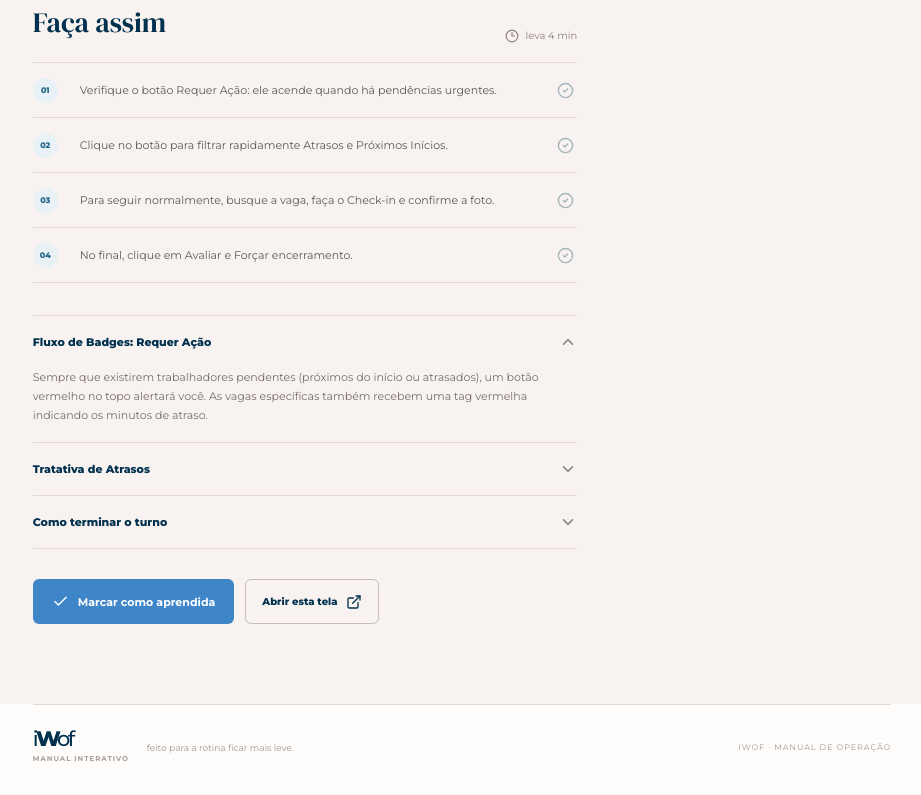
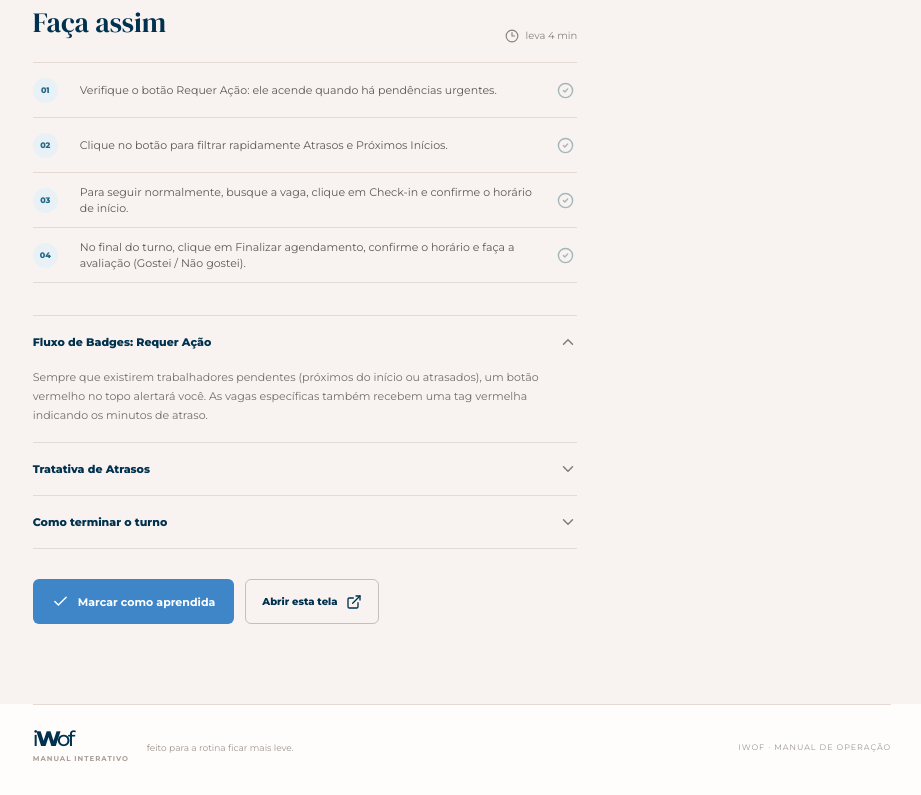
Before and after one commit to brenoowesley/manual-iwof-admin, a React (Vite) app in the folder client/: page / in a window 1280 px wide. Shown: the part 2488-3283 px from the top of the page, without its empty margins (313-1234 px from the left). Built offline with nearby package versions, Linux system fonts and the light colour scheme.

Commit message:
Update Dashboard with new checkout and evaluation flow

```diff
--- a/client/src/pages/Home.tsx
+++ b/client/src/pages/Home.tsx
@@ -53,12 +53,12 @@ const modules: Module[] = [
     icon: LayoutDashboard,
     route: "/",
     duration: "4 min",
-    steps: ["Verifique o botão Requer Ação: ele acende quando há pendências urgentes.", "Clique no botão para filtrar rapidamente Atrasos e Próximos Inícios.", "Para seguir normalmente, busque a vaga, faça o Check-in e confirme a foto.", "No final, clique em Avaliar e Forçar encerramento."],
+    steps: ["Verifique o botão Requer Ação: ele acende quando há pendências urgentes.", "Clique no botão para filtrar rapidamente Atrasos e Próximos Inícios.", "Para seguir normalmente, busque a vaga, clique em Check-in e confirme o horário de início.", "No final do turno, clique em Finalizar agendamento, confirme o horário e faça a avaliação (Gostei / Não gostei)."],
     tip: "Deixe o sistema atuar como seu co-piloto. Se houver o botão vermelho Requer Ação, trate essas urgências primeiro antes de verificar o restante da operação.",
     details: [
       { title: "Fluxo de Badges: Requer Ação", body: "Sempre que existirem trabalhadores pendentes (próximos do início ou atrasados), um botão vermelho no topo alertará você. As vagas específicas também recebem uma tag vermelha indicando os minutos de atraso." },
       { title: "Tratativa de Atrasos", body: "Ao clicar em Requer Ação, você verá uma tela limpa, categorizada. Lá, você pode contatar rapidamente o profissional ou registrar a Falta, o que pode bloquear o trabalhador por 15 dias." },
-      { title: "Como terminar o turno", body: "Depois que o trabalho acabar, clique em Avaliar, dê uma nota de 1 a 5 com uma observação curta e confirme. Em seguida, clique em Forçar encerramento para fechar as horas." },
+      { title: "Como terminar o turno", body: "Ao final, clique em Finalizar agendamento e confirme o horário de término. Em seguida, o sistema abrirá a tela de avaliação, onde você pode marcar Gostei, Não gostei ou Pular, para então enviar a avaliação." },
     ],
   },
   {
```
